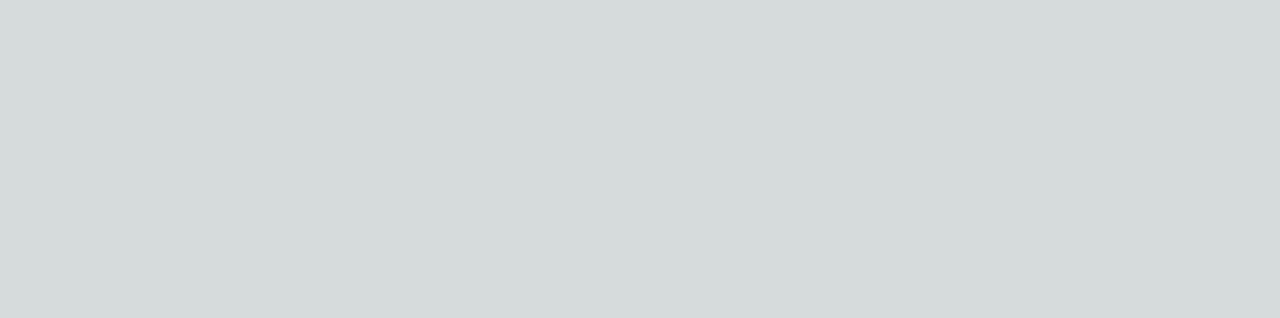
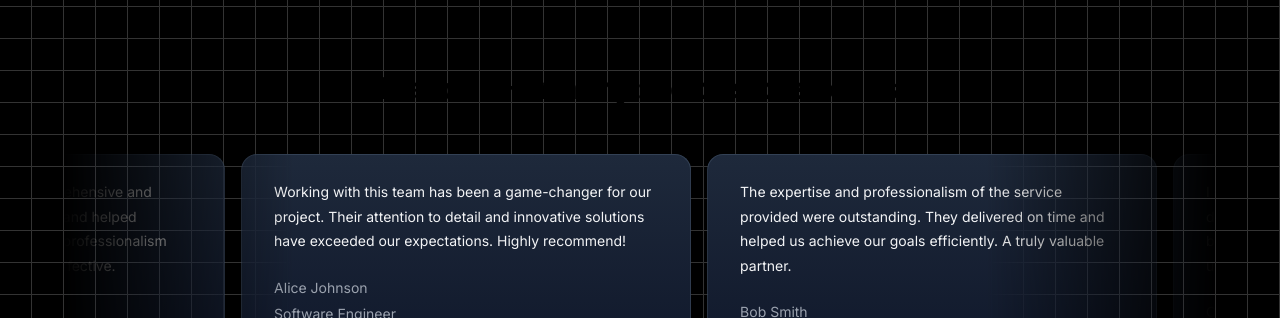
Before and after one commit to Mehar-habib/nextjs-music-academy, a Next.js app: page / in a window 1280 px wide. Shown: the part 2482-2800 px from the top of the page. Before the commit the page ends 2392 px from the top, so only its background shows below. Built offline with nearby package versions, Linux system fonts and the light colour scheme.

Commit message:
implement dot grid background

```diff
--- a/package.json
+++ b/package.json
@@ -11,6 +11,7 @@
   "dependencies": {
     "clsx": "^2.1.1",
     "framer-motion": "^11.3.23",
+    "mini-svg-data-uri": "^1.4.4",
     "next": "14.2.5",
     "react": "^18",
     "react-dom": "^18",
--- a/src/app/page.tsx
+++ b/src/app/page.tsx
@@ -1,5 +1,6 @@
 import FeaturedCourses from "@/components/FeaturedCourses";
 import HeroSection from "@/components/HeroSection";
+import TestimonialCard from "@/components/TestimonialCard";
 import WhyChoseUs from "@/components/WhyChoseUs";
 import React from "react";
 
@@ -9,6 +10,7 @@ function page() {
       <HeroSection />
       <FeaturedCourses />
       <WhyChoseUs />
+      <TestimonialCard />
     </main>
   );
 }
--- /dev/null
+++ b/src/components/TestimonialCard.tsx
@@ -0,0 +1,57 @@
+"use client";
+
+import { InfiniteMovingCards } from "./ui/infinite-moving-cards";
+
+const testimonialContent = [
+  {
+    name: "Alice Johnson",
+    title: "Software Engineer",
+    quote:
+      "Working with this team has been a game-changer for our project. Their attention to detail and innovative solutions have exceeded our expectations. Highly recommend!",
+  },
+  {
+    name: "Bob Smith",
+    title: "Product Manager",
+    quote:
+      "The expertise and professionalism of the service provided were outstanding. They delivered on time and helped us achieve our goals efficiently. A truly valuable partner.",
+  },
+  {
+    name: "Charlie Brown",
+    title: "UX Designer",
+    quote:
+      "I am impressed by the creativity and dedication demonstrated in the design phase. The results were beyond what we had envisioned, and the feedback from users has been overwhelmingly positive.",
+  },
+  {
+    name: "Dana White",
+    title: "Marketing Specialist",
+    quote:
+      "The campaign strategies and insights offered were exactly what we needed. Their approach was thorough, and the impact on our metrics was immediate and significant.",
+  },
+  {
+    name: "Evan Davis",
+    title: "Business Analyst",
+    quote:
+      "The analysis provided was both comprehensive and actionable. It gave us a clear direction and helped streamline our operations. The team's professionalism made the entire process smooth and effective.",
+  },
+];
+
+function TestimonialCard() {
+  return (
+    <div className="h-[40rem] w-full dark:bg-black dark:bg-grid-white/[0.2] relative flex flex-col items-center justify-center overflow-hidden">
+      <h2 className="text-3xl font-bold text-center mb-8">
+        Hear our Harmony: Voices of success
+      </h2>
+      <div className="flex justify-center w-full overflow-hidden px-4 sm:px-6 lg:px-8">
+        <div className="w-full max-w-6xl">
+          <InfiniteMovingCards
+            items={testimonialContent}
+            direction="right"
+            speed="slow"
+          />
+        </div>
+      </div>
+    </div>
+  );
+}
+
+export default TestimonialCard;
--- /dev/null
+++ b/src/components/ui/infinite-moving-cards.tsx
@@ -0,0 +1,121 @@
+"use client";
+
+import { cn } from "@/lib/utils";
+import React, { useEffect, useState } from "react";
+
+export const InfiniteMovingCards = ({
+  items,
+  direction = "left",
+  speed = "fast",
+  pauseOnHover = true,
+  className,
+}: {
+  items: {
+    quote: string;
+    name: string;
+    title: string;
+  }[];
+  direction?: "left" | "right";
+  speed?: "fast" | "normal" | "slow";
+  pauseOnHover?: boolean;
+  className?: string;
+}) => {
+  const containerRef = React.useRef<HTMLDivElement>(null);
+  const scrollerRef = React.useRef<HTMLUListElement>(null);
+
+  useEffect(() => {
+    addAnimation();
+  }, []);
+  const [start, setStart] = useState(false);
+  function addAnimation() {
+    if (containerRef.current && scrollerRef.current) {
+      const scrollerContent = Array.from(scrollerRef.current.children);
+
+      scrollerContent.forEach((item) => {
+        const duplicatedItem = item.cloneNode(true);
+        if (scrollerRef.current) {
+          scrollerRef.current.appendChild(duplicatedItem);
+        }
+      });
+
+      getDirection();
+      getSpeed();
+      setStart(true);
+    }
+  }
+  const getDirection = () => {
+    if (containerRef.current) {
+      if (direction === "left") {
+        containerRef.current.style.setProperty(
+          "--animation-direction",
+          "forwards"
+        );
+      } else {
+        containerRef.current.style.setProperty(
+          "--animation-direction",
+          "reverse"
+        );
+      }
+    }
+  };
+  const getSpeed = () => {
+    if (containerRef.current) {
+      if (speed === "fast") {
+        containerRef.current.style.setProperty("--animation-duration", "20s");
+      } else if (speed === "normal") {
+        containerRef.current.style.setProperty("--animation-duration", "40s");
+      } else {
+        containerRef.current.style.setProperty("--animation-duration", "80s");
+      }
+    }
+  };
+  return (
+    <div
+      ref={containerRef}
+      className={cn(
+        "scroller relative z-20  max-w-7xl overflow-hidden  [mask-image:linear-gradient(to_right,transparent,white_20%,white_80%,transparent)]",
+        className
+      )}
+    >
+      <ul
+        ref={scrollerRef}
+        className={cn(
+          " flex min-w-full shrink-0 gap-4 py-4 w-max flex-nowrap",
+          start && "animate-scroll ",
+          pauseOnHover && "hover:[animation-play-state:paused]"
+        )}
+      >
+        {items.map((item, idx) => (
+          <li
+            className="w-[350px] max-w-full relative rounded-2xl border border-b-0 flex-shrink-0 border-slate-700 px-8 py-6 md:w-[450px]"
+            style={{
+              background:
+                "linear-gradient(180deg, var(--slate-800), var(--slate-900)",
+            }}
+            key={item.name}
+          >
+            <blockquote>
+              <div
+                aria-hidden="true"
+                className="user-select-none -z-1 pointer-events-none absolute -left-0.5 -top-0.5 h-[calc(100%_+_4px)] w-[calc(100%_+_4px)]"
+              ></div>
+              <span className=" relative z-20 text-sm leading-[1.6] text-gray-100 font-normal">
+                {item.quote}
+              </span>
+              <div className="relative z-20 mt-6 flex flex-row items-center">
+                <span className="flex flex-col gap-1">
+                  <span className=" text-sm leading-[1.6] text-gray-400 font-normal">
+                    {item.name}
+                  </span>
+                  <span className=" text-sm leading-[1.6] text-gray-400 font-normal">
+                    {item.title}
+                  </span>
+                </span>
+              </div>
+            </blockquote>
+          </li>
+        ))}
+      </ul>
+    </div>
+  );
+};
--- a/tailwind.config.ts
+++ b/tailwind.config.ts
@@ -4,6 +4,7 @@ const colors = require("tailwindcss/colors");
 const {
   default: flattenColorPalette,
 } = require("tailwindcss/lib/util/flattenColorPalette");
+const svgToDataUri = require("mini-svg-data-uri");
 
 const config: Config = {
   content: [
@@ -16,8 +17,15 @@ const config: Config = {
     extend: {
       animation: {
         spotlight: "spotlight 2s ease .75s 1 forwards",
+        scroll:
+          "scroll var(--animation-duration, 40s) var(--animation-direction, forwards) linear infinite",
       },
       keyframes: {
+        scroll: {
+          to: {
+            transform: "translate(calc(-50% - 0.5rem))",
+          },
+        },
         spotlight: {
           "0%": {
             opacity: "0",
@@ -36,7 +44,7 @@ const config: Config = {
       },
     },
   },
-  plugins: [addVariablesForColors],
+  plugins: [addVariablesForColors, addSvgPatterns],
 };
 function addVariablesForColors({ addBase, theme }: any) {
   let allColors = flattenColorPalette(theme("colors"));
@@ -48,4 +56,27 @@ function addVariablesForColors({ addBase, theme }: any) {
     ":root": newVars,
   });
 }
+
+function addSvgPatterns({ matchUtilities, theme }: any) {
+  matchUtilities(
+    {
+      "bg-grid": (value: any) => ({
+        backgroundImage: `url("${svgToDataUri(
+          `<svg xmlns="http://www.w3.org/2000/svg" viewBox="0 0 32 32" width="32" height="32" fill="none" stroke="${value}"><path d="M0 .5H31.5V32"/></svg>`
+        )}")`,
+      }),
+      "bg-grid-small": (value: any) => ({
+        backgroundImage: `url("${svgToDataUri(
+          `<svg xmlns="http://www.w3.org/2000/svg" viewBox="0 0 32 32" width="8" height="8" fill="none" stroke="${value}"><path d="M0 .5H31.5V32"/></svg>`
+        )}")`,
+      }),
+      "bg-dot": (value: any) => ({
+        backgroundImage: `url("${svgToDataUri(
+          `<svg xmlns="http://www.w3.org/2000/svg" viewBox="0 0 32 32" width="16" height="16" fill="none"><circle fill="${value}" id="pattern-circle" cx="10" cy="10" r="1.6257413380501518"></circle></svg>`
+        )}")`,
+      }),
+    },
+    { values: flattenColorPalette(theme("backgroundColor")), type: "color" }
+  );
+}
 export default config;
```
Also changed, not shown: 1 other file (tests, documents, lock files or other folders).
